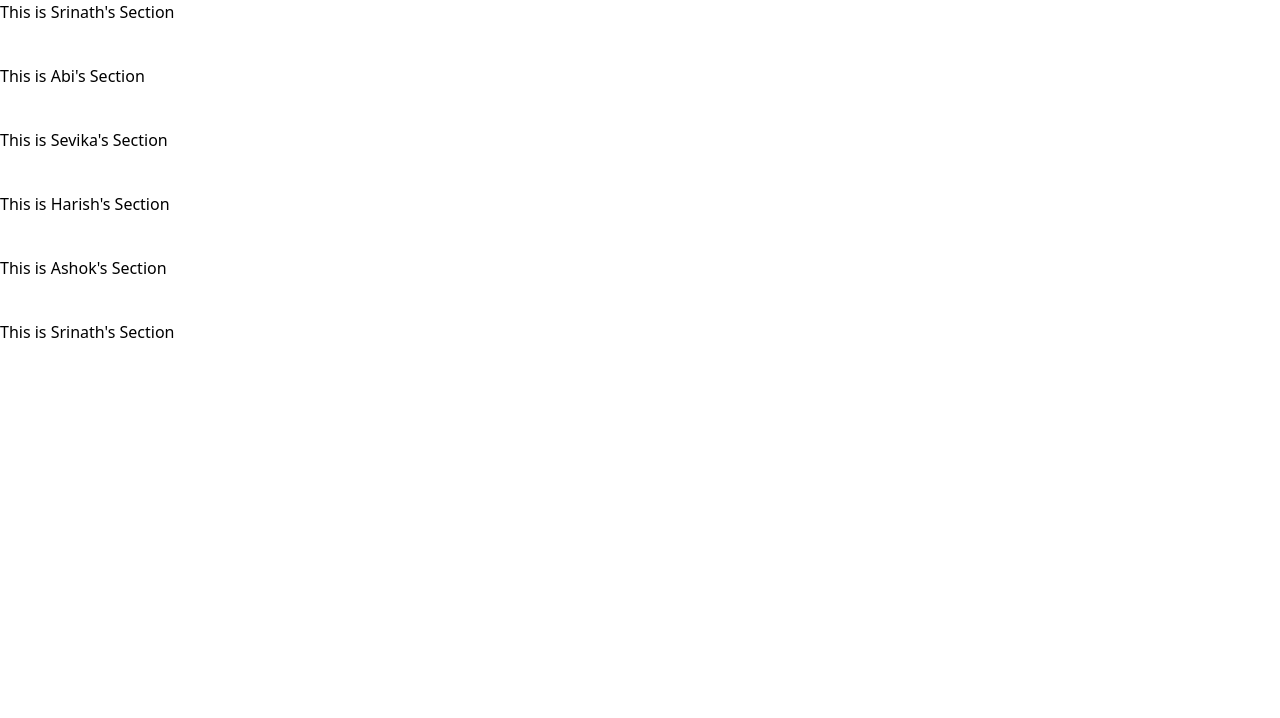
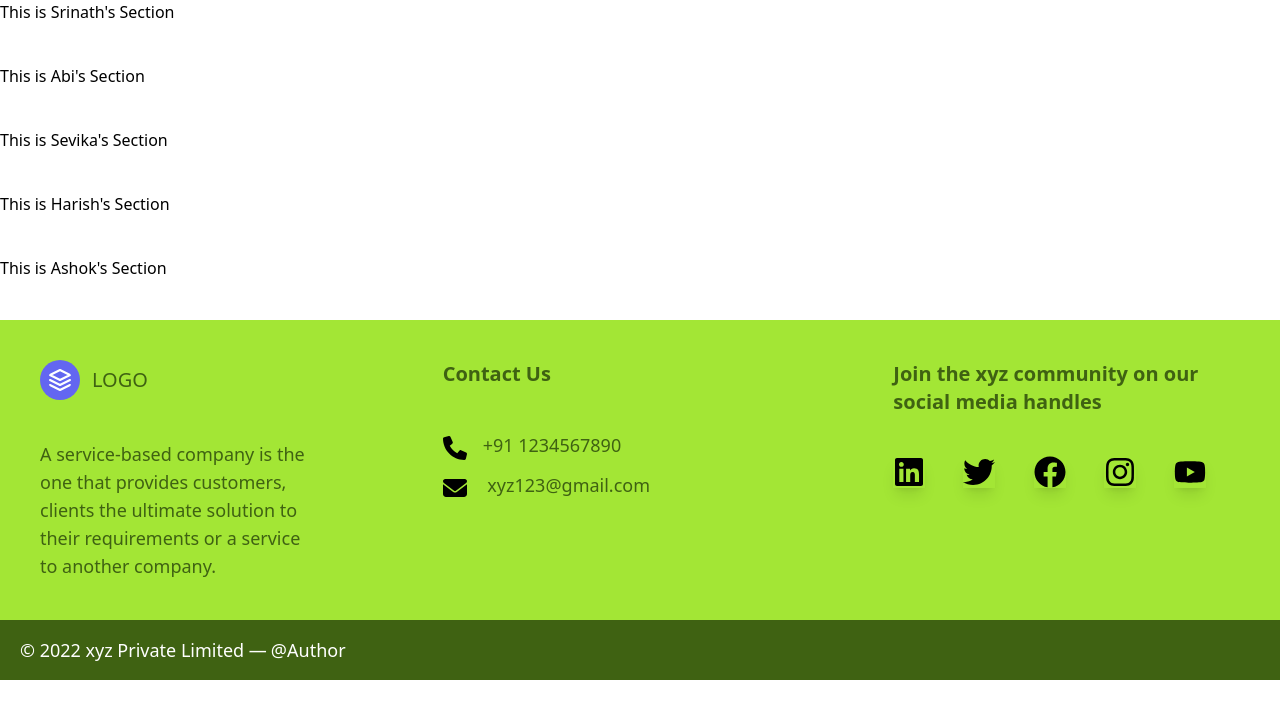
Before and after one commit to lmnaslimited/project-m, a Next.js app: page / in a window 1280 px wide. Shown: the top 718 px of the page. Built offline with nearby package versions, Linux system fonts and the light colour scheme.

Commit message:
draft version of footer

```diff
--- a/components/footer/footer.js
+++ b/components/footer/footer.js
@@ -1,9 +1,49 @@
 export default function Footer() {
     return (
-        <>
-            <div className="my-10">
-                <h1> This is Srinath's Section</h1>
-            </div>
-        </>
+
+     <footer className="text-gray-600 body-font">
+      <div className="grid lg:grid-rows-1 lg:grid-cols-3 grid-rows-2 grid-cols-2 bg-lime-400">
+        <div className="lg:row-span-1 lg:col-span-1 row-span-1 col-span-2 mx-5 px-5 my-5 py-5">
+          <a className="flex title-font font-medium items-center md:justify-start justify-center text-gray-900">
+            <svg xmlns="http://www.w3.org/2000/svg" fill="none" stroke="currentColor" stroke-linecap="round" stroke-linejoin="round" stroke-width="2" className="w-10 h-10 text-white p-2 bg-indigo-500 rounded-full" viewBox="0 0 24 24">
+              <path d="M12 2L2 7l10 5 10-5-10-5zM2 17l10 5 10-5M2 12l10 5 10-5"></path>
+            </svg>
+            <span className="ml-3 text-lime-800 text-xl">LOGO</span>
+          </a>
+          <p className="mt-2 md:w-4/5 lg:mt-10 w-full font-medium text-lime-800 text-md lg:text-lg md:text-md" >A service-based company is the one that provides customers, clients the ultimate solution to their requirements or a service to another company.</p>
+        </div>
+        <div className="lg:row-span-1 row-span-1 col-span-1 mx-2 px-2 my-5 py-5">
+         <h2 className="text-md md:text-lg lg:text-xl font-bold text-lime-800">Contact Us</h2>
+            <nav className="list-none mb-10 lg:mt-10 ">
+              <li >
+                <a href="#" className="text-gray-900"><svg xmlns="http://www.w3.org/2000/svg" className="w-6 h-6 my-2 lg:mr-2 inline shadow-2xl transform transition hover:-translate-y-2" viewBox="0 0 512 512"><path d="M511.2 387l-23.25 100.8c-3.266 14.25-15.79 24.22-30.46 24.22C205.2 512 0 306.8 0 54.5c0-14.66 9.969-27.2 24.22-30.45l100.8-23.25C139.7-2.602 154.7 5.018 160.8 18.92l46.52 108.5c5.438 12.78 1.77 27.67-8.98 36.45L144.5 207.1c33.98 69.22 90.26 125.5 159.5 159.5l44.08-53.8c8.688-10.78 23.69-14.51 36.47-8.975l108.5 46.51C506.1 357.2 514.6 372.4 511.2 387z"/></svg>
+                <h1 className="text-sm md:text-lg font-medium ml-2 sm:inline text-lime-800">+91 1234567890</h1></a>
+                </li>
+              <li>
+                <a  href="#" className="text-gray-900"><svg xmlns="http://www.w3.org/2000/svg" className="w-6 h-6 my-2 lg:mr-2 inline shadow-2xl transform transition hover:-translate-y-2" viewBox="0 0 512 512"><path d="M464 64C490.5 64 512 85.49 512 112C512 127.1 504.9 141.3 492.8 150.4L275.2 313.6C263.8 322.1 248.2 322.1 236.8 313.6L19.2 150.4C7.113 141.3 0 127.1 0 112C0 85.49 21.49 64 48 64H464zM217.6 339.2C240.4 356.3 271.6 356.3 294.4 339.2L512 176V384C512 419.3 483.3 448 448 448H64C28.65 448 0 419.3 0 384V176L217.6 339.2z"/></svg>
+           <h1  className="text-sm md:text-lg font-medium ml-2 sm:inline text-lime-800"> xyz123@gmail.com </h1></a>
+              </li>
+            </nav>
+          </div>
+
+          <div className="lg:row-span-1 row-span-1 col-span-1 mx-5 px-5 my-5 py-5">
+            <h2 className="font-bold text-md md:text-lg lg:text-xl text-lime-800 mr-5">Join the xyz community on our social media handles</h2>
+            <nav className="mt-2 lg:mt-10">
+              <div className="grid grid-cols-5 gap-4 lg:gap-1 md:gap-1">
+                <div className="mr-2"><a href="#"><svg xmlns="http://www.w3.org/2000/svg" className="md:w-8 md:h-8 w-5 h-5 shadow-lg transform transition hover:-translate-y-1" viewBox="0 0 448 512"><path d="M416 32H31.9C14.3 32 0 46.5 0 64.3v383.4C0 465.5 14.3 480 31.9 480H416c17.6 0 32-14.5 32-32.3V64.3c0-17.8-14.4-32.3-32-32.3zM135.4 416H69V202.2h66.5V416zm-33.2-243c-21.3 0-38.5-17.3-38.5-38.5S80.9 96 102.2 96c21.2 0 38.5 17.3 38.5 38.5 0 21.3-17.2 38.5-38.5 38.5zm282.1 243h-66.4V312c0-24.8-.5-56.7-34.5-56.7-34.6 0-39.9 27-39.9 54.9V416h-66.4V202.2h63.7v29.2h.9c8.9-16.8 30.6-34.5 62.9-34.5 67.2 0 79.7 44.3 79.7 101.9V416z"/></svg></a></div>
+                <div className="mr-2"><a href="#"><svg xmlns="http://www.w3.org/2000/svg" className="md:w-8 md:h-8 w-5 h-5  shadow-lg transform  transition hover:-translate-y-1" viewBox="0 0 512 512"><path d="M459.37 151.716c.325 4.548.325 9.097.325 13.645 0 138.72-105.583 298.558-298.558 298.558-59.452 0-114.68-17.219-161.137-47.106 8.447.974 16.568 1.299 25.34 1.299 49.055 0 94.213-16.568 130.274-44.832-46.132-.975-84.792-31.188-98.112-72.772 6.498.974 12.995 1.624 19.818 1.624 9.421 0 18.843-1.3 27.614-3.573-48.081-9.747-84.143-51.98-84.143-102.985v-1.299c13.969 7.797 30.214 12.67 47.431 13.319-28.264-18.843-46.781-51.005-46.781-87.391 0-19.492 5.197-37.36 14.294-52.954 51.655 63.675 129.3 105.258 216.365 109.807-1.624-7.797-2.599-15.918-2.599-24.04 0-57.828 46.782-104.934 104.934-104.934 30.213 0 57.502 12.67 76.67 33.137 23.715-4.548 46.456-13.32 66.599-25.34-7.798 24.366-24.366 44.833-46.132 57.827 21.117-2.273 41.584-8.122 60.426-16.243-14.292 20.791-32.161 39.308-52.628 54.253z"/></svg></a></div>
+                <div className="mr-2"><a href="#"><svg xmlns="http://www.w3.org/2000/svg" className="md:w-8 md:h-8 w-5 h-5 shadow-lg transform transition hover:-translate-y-1" viewBox="0 0 512 512"><path d="M504 256C504 119 393 8 256 8S8 119 8 256c0 123.78 90.69 226.38 209.25 245V327.69h-63V256h63v-54.64c0-62.15 37-96.48 93.67-96.48 27.14 0 55.52 4.84 55.52 4.84v61h-31.28c-30.8 0-40.41 19.12-40.41 38.73V256h68.78l-11 71.69h-57.78V501C413.31 482.38 504 379.78 504 256z"/></svg></a></div>
+                <div className="mr-2"><a href="#"><svg xmlns="http://www.w3.org/2000/svg" className="md:w-8 md:h-8 w-5 h-5 shadow-lg transform transition hover:-translate-y-1" viewBox="0 0 448 512"><path d="M224.1 141c-63.6 0-114.9 51.3-114.9 114.9s51.3 114.9 114.9 114.9S339 319.5 339 255.9 287.7 141 224.1 141zm0 189.6c-41.1 0-74.7-33.5-74.7-74.7s33.5-74.7 74.7-74.7 74.7 33.5 74.7 74.7-33.6 74.7-74.7 74.7zm146.4-194.3c0 14.9-12 26.8-26.8 26.8-14.9 0-26.8-12-26.8-26.8s12-26.8 26.8-26.8 26.8 12 26.8 26.8zm76.1 27.2c-1.7-35.9-9.9-67.7-36.2-93.9-26.2-26.2-58-34.4-93.9-36.2-37-2.1-147.9-2.1-184.9 0-35.8 1.7-67.6 9.9-93.9 36.1s-34.4 58-36.2 93.9c-2.1 37-2.1 147.9 0 184.9 1.7 35.9 9.9 67.7 36.2 93.9s58 34.4 93.9 36.2c37 2.1 147.9 2.1 184.9 0 35.9-1.7 67.7-9.9 93.9-36.2 26.2-26.2 34.4-58 36.2-93.9 2.1-37 2.1-147.8 0-184.8zM398.8 388c-7.8 19.6-22.9 34.7-42.6 42.6-29.5 11.7-99.5 9-132.1 9s-102.7 2.6-132.1-9c-19.6-7.8-34.7-22.9-42.6-42.6-11.7-29.5-9-99.5-9-132.1s-2.6-102.7 9-132.1c7.8-19.6 22.9-34.7 42.6-42.6 29.5-11.7 99.5-9 132.1-9s102.7-2.6 132.1 9c19.6 7.8 34.7 22.9 42.6 42.6 11.7 29.5 9 99.5 9 132.1s2.7 102.7-9 132.1z"/></svg></a></div>
+                <div className="mr-2 "><a href="#"><svg xmlns="http://www.w3.org/2000/svg" className="md:w-8 md:h-8 w-5 h-5 shadow-lg transform  transition hover:-translate-y-1" viewBox="0 0 576 512"><path d="M549.655 124.083c-6.281-23.65-24.787-42.276-48.284-48.597C458.781 64 288 64 288 64S117.22 64 74.629 75.486c-23.497 6.322-42.003 24.947-48.284 48.597-11.412 42.867-11.412 132.305-11.412 132.305s0 89.438 11.412 132.305c6.281 23.65 24.787 41.5 48.284 47.821C117.22 448 288 448 288 448s170.78 0 213.371-11.486c23.497-6.321 42.003-24.171 48.284-47.821 11.412-42.867 11.412-132.305 11.412-132.305s0-89.438-11.412-132.305zm-317.51 213.508V175.185l142.739 81.205-142.739 81.201z"/></svg></a></div>
+              </div>
+            </nav>
+          </div>
+      </div>
+        <div className=" text-center mx-auto py-4 px-5 flex flex-wrap flex-col sm:flex-row bg-lime-800">
+          <p className="text-white text-lg text-center">© 2022 xyz Private Limited —
+            <a href="https://twitter.com/knyttneve" rel="noopener noreferrer" className="text-white ml-1" target="_blank">@Author</a>
+          </p>
+      </div>
+      </footer>
     )
 }
```
